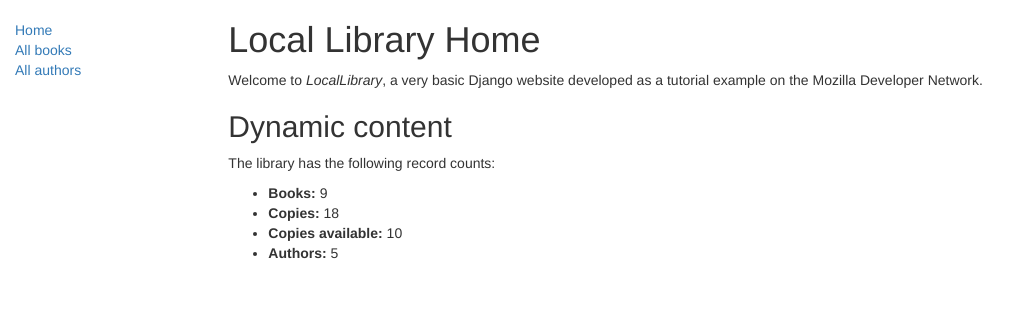
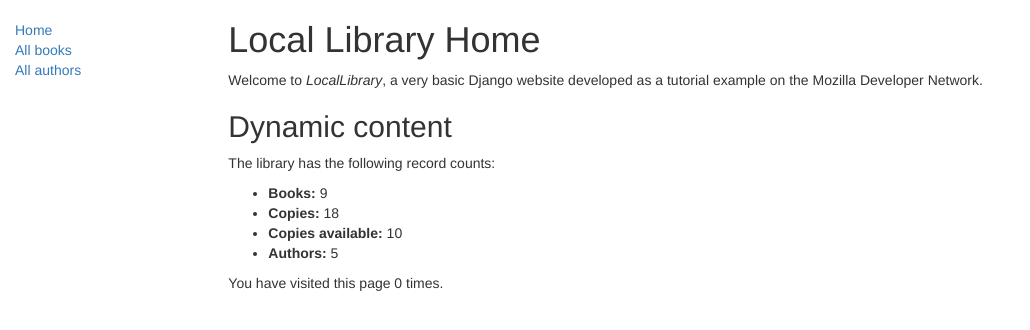
Before and after one commit to brennenberkley/local-library, a Django app: page /catalog/ in a window 1280 px wide. Shown: the top 330 px of the page, without its empty margins (0-1030 px from the left). Run offline with Django 3.2, Linux system fonts and the light colour scheme; data comes from the database, SQL or seed files in the repository; both versions use the stored data as it was after the commit; some libraries are stand-ins or nearby versions.

Commit message:
Added sessions to track page view count for each user

```diff
--- a/locallibrary/catalog/templates/index.html
+++ b/locallibrary/catalog/templates/index.html
@@ -16,4 +16,6 @@
     <li><strong>Authors:</strong> {{ num_authors }}</li>
   </ul>
 
+  <p>You have visited this page {{ num_visits }}{% if num_visits == 1 %} time{% else %} times{% endif %}.</p>
+
 {% endblock %}
--- a/locallibrary/catalog/views.py
+++ b/locallibrary/catalog/views.py
@@ -10,6 +10,10 @@ def index(request):
     num_instances_available=BookInstance.objects.filter(status__exact='a').count()
     num_authors=Author.objects.count()  # The 'all()' is implied by default.
 
+    # Number of visits to this view, as counted in the session variable.
+    num_visits=request.session.get('num_visits', 0)
+    request.session['num_visits'] = num_visits+1
+
     # Render the HTML template index.html with the data in the context variable
     return render(
     request,
@@ -18,7 +22,8 @@ def index(request):
     'num_books':num_books,
     'num_instances':num_instances,
     'num_instances_available':num_instances_available,
-    'num_authors':num_authors
+    'num_authors':num_authors,
+    'num_visits':num_visits
     },
 )
 
```
Also changed, not shown: locallibrary/db.sqlite3.
